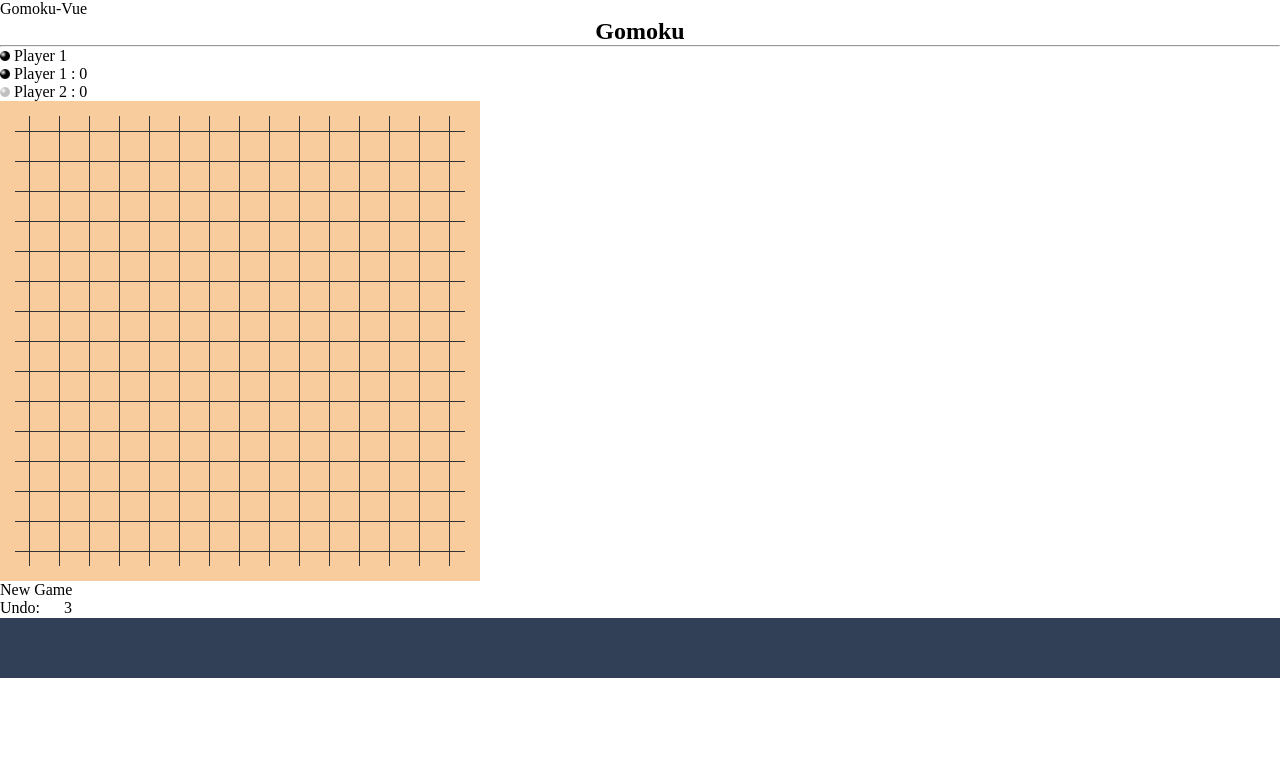
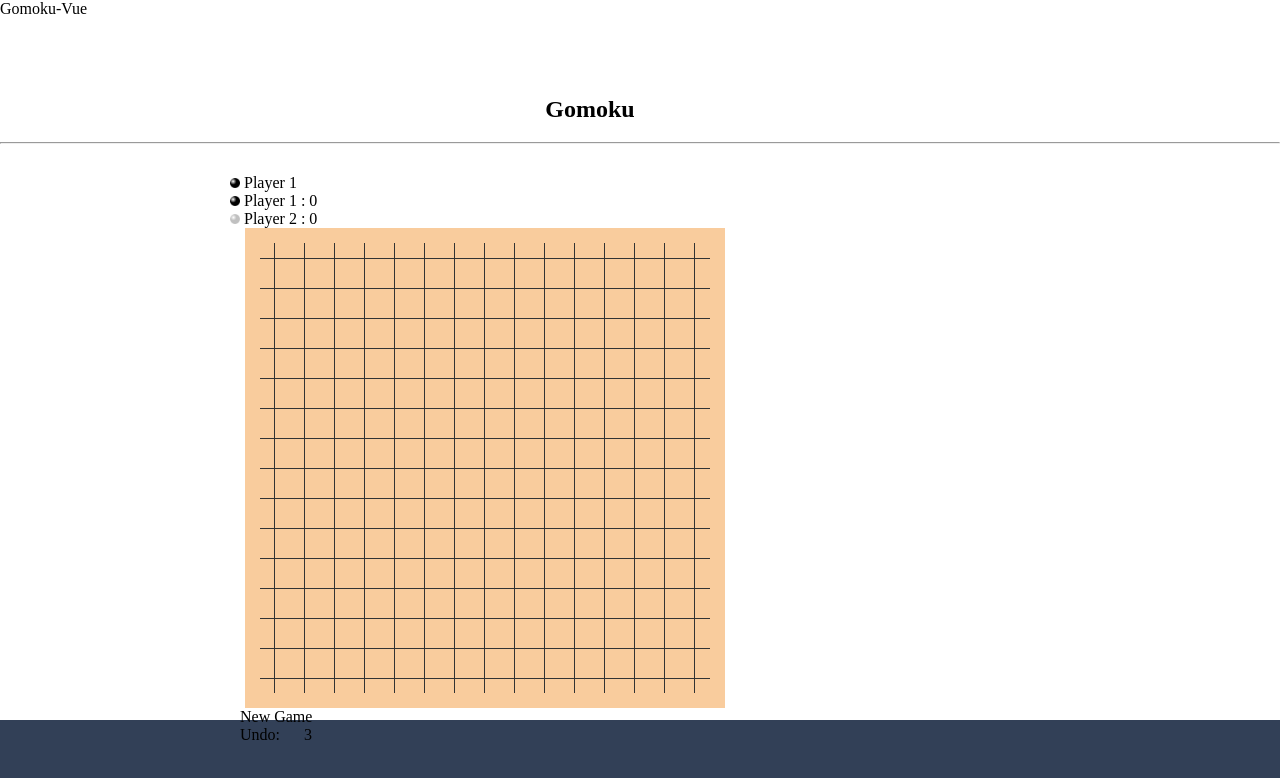
Before and after one commit to nifannn/gomoku-vue, a plain HTML site: page index.html in a window 1280 px wide. Drawn offline with nearby package versions, Linux system fonts and the light colour scheme.

Commit message:
update
update

```diff
--- a/index.html
+++ b/index.html
@@ -17,7 +17,10 @@
   		</el-menu>
 	</header>
 	<section class="game">
-	<h1>Gomoku</h1><hr>
+	<div class="title">
+	<h1>Gomoku</h1>
+	</div><hr>
+	<div class="game-content">
 		<el-row :gutter="20">
   		<el-col :span="4"><div>
   		<el-card class="box-card">
@@ -37,16 +40,22 @@
 		</template>
 	</div>
   	</el-col>
-  	<el-col :span="2"><div>
-  	<el-button-group>
-  	<el-button type="primary" @click="newGame">New Game</el-button><br>
-	<el-button type="primary" :disabled="undoLeft == 0" @click="undo">Undo: &nbsp &nbsp &nbsp{{ undoLeft }}</el-button>
-	</el-button-group>
-	</div></el-col>
+  	<el-col :span="2">
+  	<div>
+  	<el-button type="primary" @click="newGame" class="gomoku-btn">New Game</el-button><br>
+	<el-button type="primary" :disabled="undoLeft == 0" @click="undo" class="gomoku-btn">Undo: &nbsp &nbsp &nbsp{{ undoLeft }}</el-button>
+	</div>
+	</el-col>
 	</el-row>
+	</div>
 	</section>
 	<footer></footer>
 </div>
+<!-- jquery -->
+<script
+  src="http://code.jquery.com/jquery-3.2.1.min.js"
+  integrity="sha256-hwg4gsxgFZhOsEEamdOYGBf13FyQuiTwlAQgxVSNgt4="
+  crossorigin="anonymous"></script>
 <!-- vuejs -->
 <script src="https://unpkg.com/vue"></script>
 <!-- element js -->
--- a/main.css
+++ b/main.css
@@ -3,12 +3,34 @@
   padding: 0;
 }
 
+header {
+  height: 10%;
+}
+
 section {
-  height: 600px;
+  height: 80%;
+}
+
+footer {
+  background-color: #324057;
+  width: 100%;
+  height: 10%;
 }
 
 h1 {
   text-align: center;
+}
+
+.title {
+  height: 30px;
+  padding: 16px 100px 16px 0;
+}
+
+.game-content {
+  margin: 30px;
+  padding: 0 0 0 200px;
+  width: 1040px;
+  height: 600px;
 }
 
 .chessboard {
@@ -17,6 +39,7 @@ h1 {
   height: 450px;
   width: 450px;
   padding: 15px 15px;
+  margin: 0 15px;
 }
 
 
@@ -67,8 +90,6 @@ i.w::after {
 	border-color: #fff;
 }
 
-footer {
-  background-color: #324057;
-  width: 100%;
-  height: 60px;
+.gomoku-btn {
+  margin: 10px;
 }
--- a/main.js
+++ b/main.js
@@ -1,3 +1,6 @@
+$('#app').css("height", window.outerHeight + 'px')
+$('#app').css("width", window.outerWidth + 'px')
+
 var boardWidth = 15;
 var points = [];
 var pieces = {};
```
